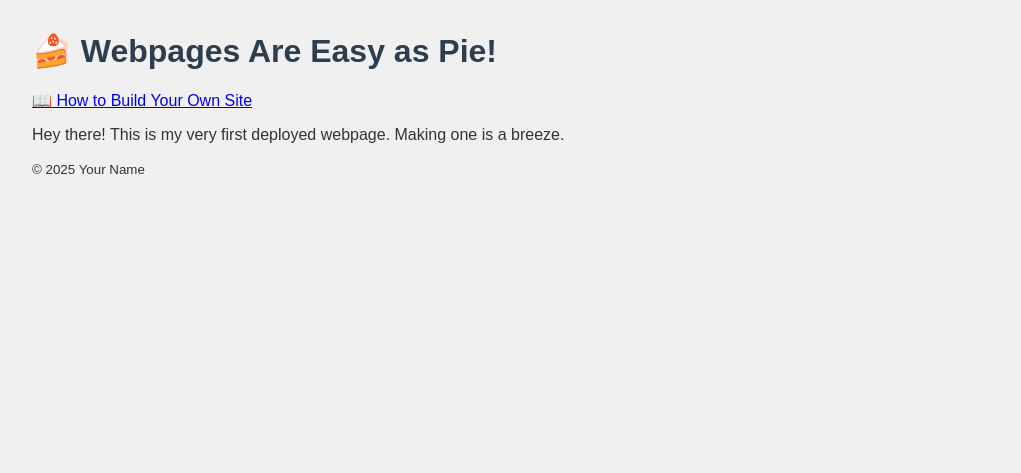
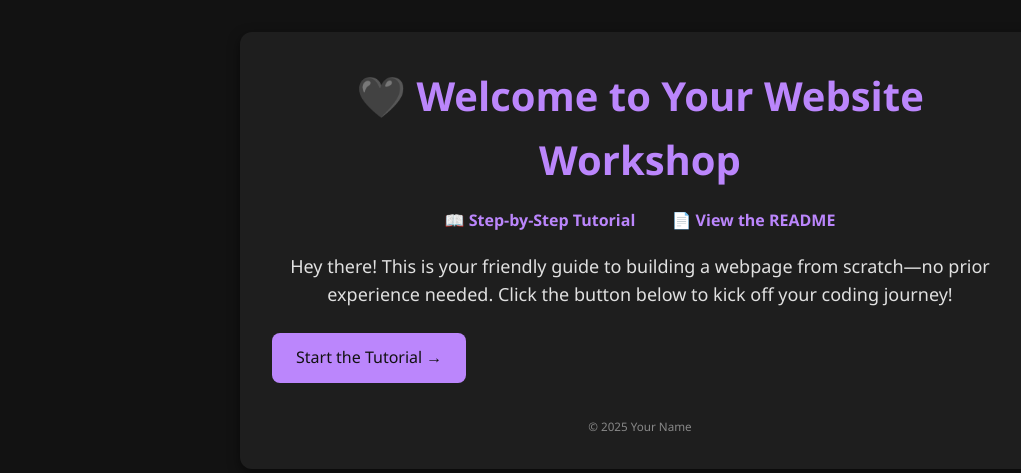
Before and after one commit to dripz0r/simple-webpage, a plain HTML site: page index.html in a window 1280 px wide. Shown: the whole page, without its empty margins (0-1021 px from the left). Drawn offline with Linux system fonts and the light colour scheme.

Commit message:
Dark mode revamp: sleek + modern look

```diff
--- a/index.html
+++ b/index.html
@@ -1,24 +1,33 @@
 <!DOCTYPE html>
 <html lang="en">
 <head>
-  <meta charset="UTF-8" />
-  <meta name="viewport" content="width=device-width, initial-scale=1.0" />
-  <title>My Simple Webpage</title>
-  <link rel="stylesheet" href="style.css">
+  <meta charset="UTF-8"/>
+  <meta name="viewport" content="width=device-width,initial-scale=1.0"/>
+  <title>Build Your Own Website</title>
+  <link rel="stylesheet" href="style.css"/>
 </head>
 <body>
+  <div class="container">
     <header>
-    <h1>🍰 Webpages Are Easy as Pie!</h1>
+      <h1>🖤 Welcome to Your Website Workshop</h1>
     </header>
+
     <nav>
-    <a href="tutorial.html">📖 How to Build Your Own Site</a>
+      <a href="tutorial.html">📖 Step-by-Step Tutorial</a>
+      <a href="README.md">📄 View the README</a>
     </nav>
 
-  <main>
-    <p>Hey there! This is my very first deployed webpage. Making one is a breeze.</p>
+    <main class="main-content">
+      <p>
+        Hey there! This is your friendly guide to building a webpage from scratch—no prior experience needed.
+        Click the button below to kick off your coding journey!
+      </p>
+      <a class="btn" href="tutorial.html">Start the Tutorial →</a>
     </main>
+
     <footer>
       <small>© 2025 Your Name</small>
     </footer>
+  </div>
 </body>
 </html>
--- a/style.css
+++ b/style.css
@@ -1,9 +1,82 @@
-body {
-    font-family: Arial, sans-serif;
-    margin: 2rem;
-    background-color: #f0f0f0;
-    color: #333;
+:root {
+    --bg: #121212;
+    --fg: #e0e0e0;
+    --accent: #bb86fc;
+    --card-bg: #1e1e1e;
+    --shadow: rgba(0, 0, 0, 0.5);
   }
+
+  * {
+    box-sizing: border-box;
+  }
+
+  body {
+    margin: 0;
+    padding: 0;
+    background: var(--bg);
+    color: var(--fg);
+    font-family: 'Segoe UI', Roboto, sans-serif;
+    line-height: 1.6;
+  }
+
+  .container {
+    max-width: 800px;
+    margin: 2rem auto;
+    padding: 2rem;
+    background: var(--card-bg);
+    border-radius: 12px;
+    box-shadow: 0 4px 12px var(--shadow);
+  }
+
   header h1 {
-    color: #2c3e50;
+    margin: 0;
+    font-size: 2.5rem;
+    color: var(--accent);
+    text-align: center;
   }
+
+  nav {
+    text-align: center;
+    margin: 1rem 0;
+  }
+
+  nav a {
+    color: var(--accent);
+    text-decoration: none;
+    font-weight: bold;
+    margin: 0 1rem;
+  }
+
+  nav a:hover {
+    text-decoration: underline;
+  }
+
+  .main-content p {
+    font-size: 1.125rem;
+    margin-bottom: 1.5rem;
+    text-align: center;
+  }
+
+  .btn {
+    display: inline-block;
+    padding: 0.75rem 1.5rem;
+    background: var(--accent);
+    color: var(--bg);
+    border: none;
+    border-radius: 8px;
+    font-size: 1rem;
+    text-decoration: none;
+    cursor: pointer;
+    transition: opacity 0.2s ease;
+  }
+
+  .btn:hover {
+    opacity: 0.8;
+  }
+
+  footer {
+    text-align: center;
+    margin-top: 2rem;
+    font-size: 0.875rem;
+    color: #888;
+  }
```
Also changed, not shown: tutorial.html (line endings or trailing spaces). Lines whose indentation alone changed are shown as unchanged.
